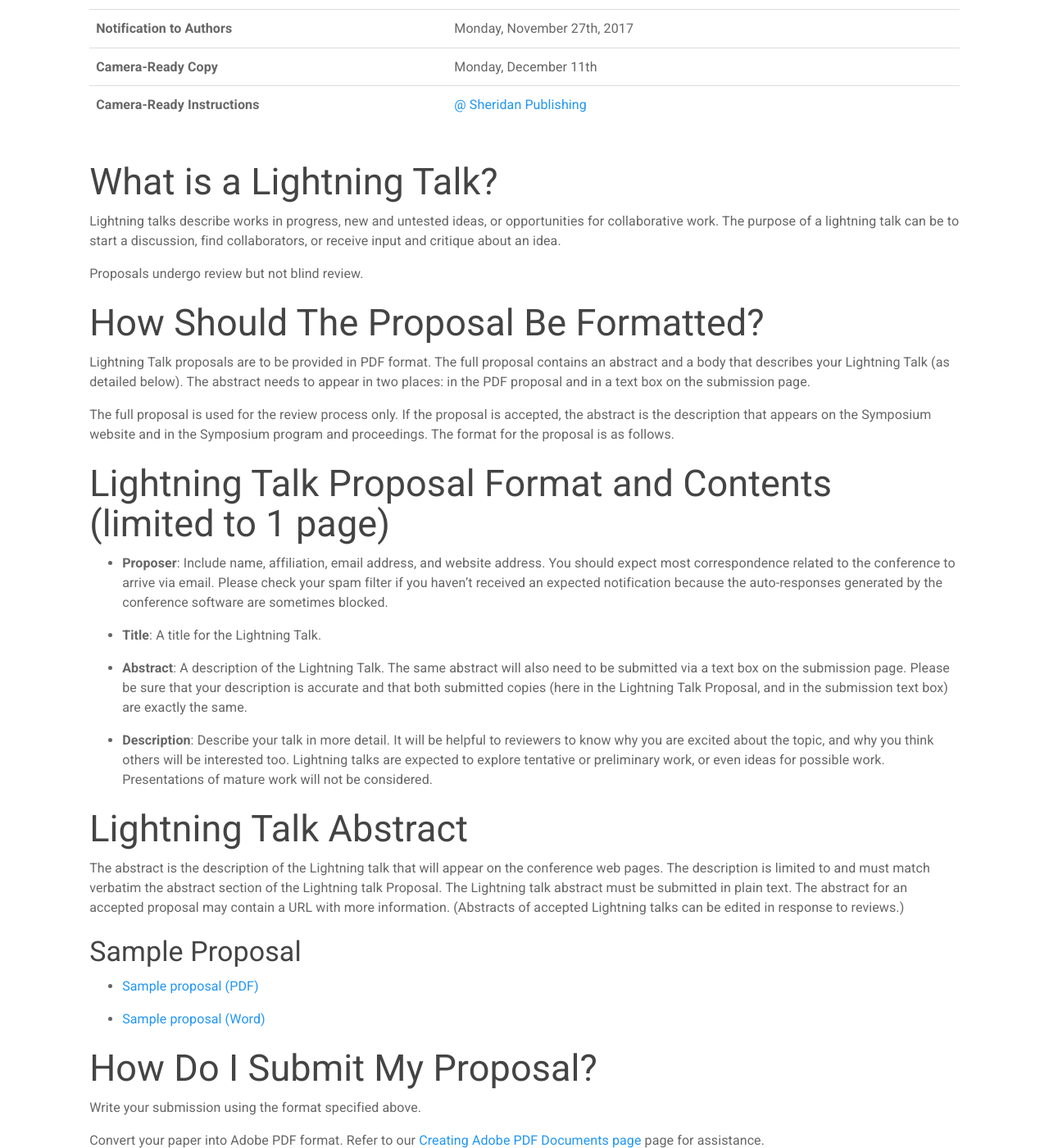
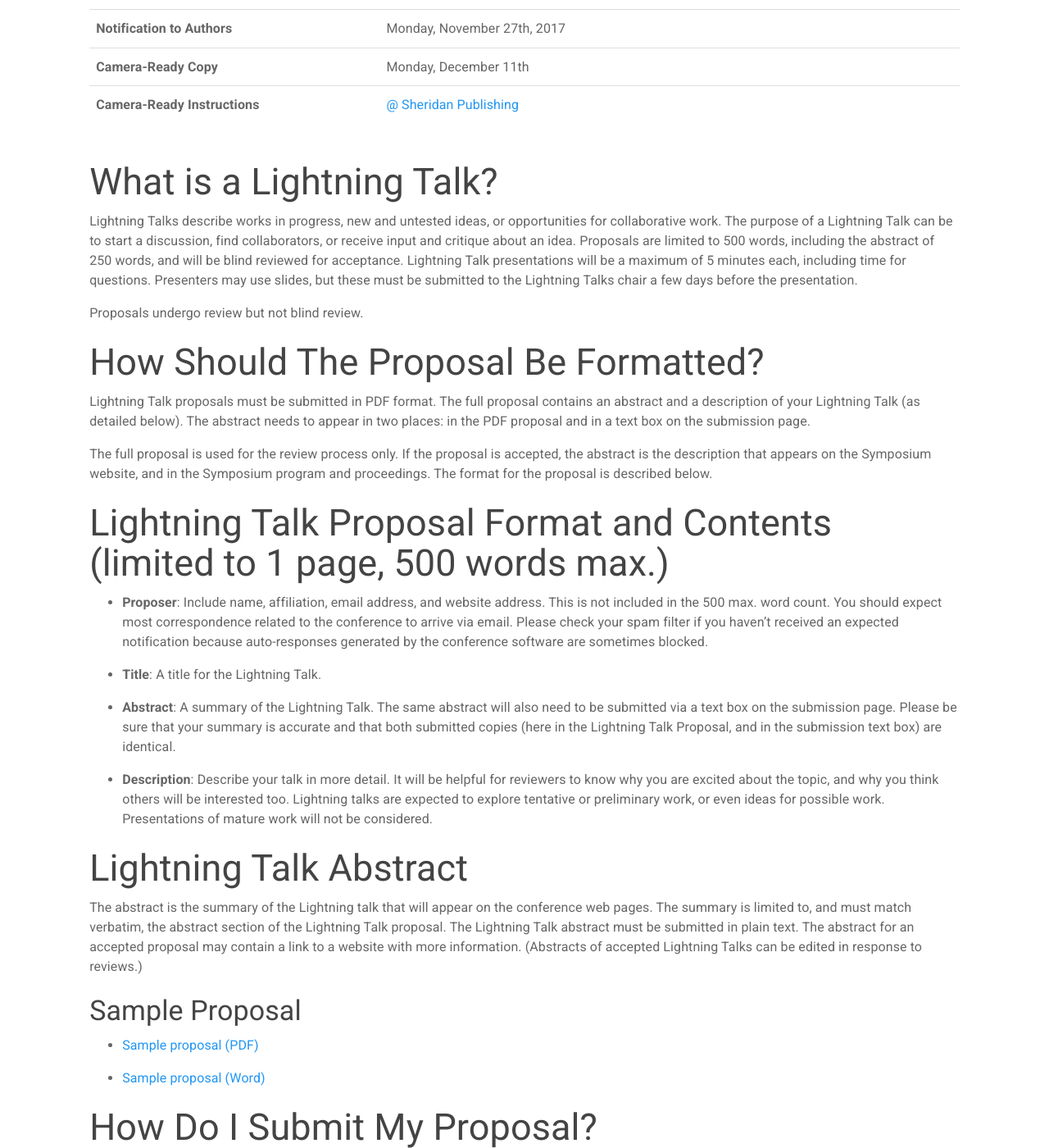
Before and after one commit to sigcsets/sigcse2018, a Jekyll site: the page built from authors/lightningtalks.md, in a window 1280 px wide and 1400 px high, scrolled down 421 px. Shown: the whole window at 82% size. Built offline with Jekyll 4.4.1, drawn with Linux system fonts in a browser that asks for light colours; some of the changed text lies outside the part shown.

Commit message:
Lightning Talk updates

```diff
--- a/_data/cfp.yml
+++ b/_data/cfp.yml
@@ -171,7 +171,7 @@ details:
     connector: "including"
     length: "45 minutes"
   Lightning Talks:
-    limits: "1 page"
+    limits: "1 page, 500 words max."
     connector: "including"
     abstract: "250 words"
     length: "5 minutes"
--- a/authors/lightningtalks.md
+++ b/authors/lightningtalks.md
@@ -7,49 +7,29 @@ showTitle: true
 
 ## What is a Lightning Talk?
 
-Lightning talks describe works in progress, new and untested ideas, or
-opportunities for collaborative work. The purpose of a lightning talk
-can be to start a discussion, find collaborators, or receive input and
-critique about an idea.
+Lightning Talks describe works in progress, new and untested ideas, or opportunities for collaborative work. The purpose of a Lightning Talk can be to start a discussion, find collaborators, or receive input and critique about an idea. Proposals are limited to 500 words, including the abstract of 250 words,  and will be blind reviewed for acceptance. Lightning Talk presentations will be a maximum of 5 minutes each, including time for questions. Presenters may use slides, but these must be submitted to the Lightning Talks chair a few days before the presentation.
 
 Proposals undergo review but not blind review.
 
 ## How Should The Proposal Be Formatted?
 
-Lightning Talk proposals are to be provided in PDF format. The full proposal contains an abstract and a body that describes your Lightning Talk (as detailed below). The abstract needs to appear in two places: in the PDF proposal and in a text box on the submission page.
+Lightning Talk proposals must be submitted in PDF format. The full proposal contains an abstract and a description of your Lightning Talk (as detailed below). The abstract needs to appear in two places: in the PDF proposal and in a text box on the submission page.
 
-The full proposal is used for the review process only. If the proposal
-is accepted, the abstract is the description that appears on the
-Symposium website and in the Symposium program and proceedings. The
-format for the proposal is as follows.
+The full proposal is used for the review process only. If the proposal is accepted, the abstract is the description that appears on the Symposium website, and in the Symposium program and proceedings. The format for the proposal is described below.
 
 ## Lightning Talk Proposal Format and Contents (limited to {{site.data.cfp.details["Lightning Talks"].limits}})
 
--   **Proposer**: Include name, affiliation, email address, and website address. You should expect most correspondence related to the conference to arrive via email. Please check your spam filter if you haven’t received an expected notification because the auto-responses generated by the conference software are sometimes blocked.
+-   **Proposer**: Include name, affiliation, email address, and website address. This is not included in the 500 max. word count.  You should expect most correspondence related to the conference to arrive via email. Please check your spam filter if you haven’t received an expected notification because auto-responses generated by the conference software are sometimes blocked.
 
 -   **Title**: A title for the Lightning Talk.
 
--   **Abstract**: A description of the Lightning Talk. The same abstract
-    will also need to be submitted via a text box on the submission
-    page. Please be sure that your description is accurate and that both
-    submitted copies (here in the Lightning Talk Proposal, and in the
-    submission text box) are exactly the same.
+-   **Abstract**: A summary of the Lightning Talk. The same abstract will also need to be submitted via a text box on the submission page. Please be sure that your summary is accurate and that both submitted copies (here in the Lightning Talk Proposal, and in the submission text box) are identical.
 
--   **Description**: Describe your talk in more detail. It will be helpful
-    to reviewers to know why you are excited about the topic, and why
-    you think others will be interested too. Lightning talks are
-    expected to explore tentative or preliminary work, or even ideas for
-    possible work. Presentations of mature work will not be considered.
+-   **Description**: Describe your talk in more detail. It will be helpful for reviewers to know why you are excited about the topic, and why you think others will be interested too. Lightning talks are expected to explore tentative or preliminary work, or even ideas for possible work. Presentations of mature work will not be considered.
 
 ## Lightning Talk Abstract
 
-The abstract is the description of the Lightning talk that will appear
-on the conference web pages. The description is limited to and must
-match verbatim the abstract section of the Lightning talk Proposal. The
-Lightning talk abstract must be submitted in plain text. The abstract
-for an accepted proposal may contain a URL with more information.
-(Abstracts of accepted Lightning talks can be edited in response to
-reviews.)
+The abstract is the summary of the Lightning talk that will appear on the conference web pages. The summary is limited to, and must match verbatim, the abstract section of the Lightning Talk proposal. The Lightning Talk abstract must be submitted in plain text. The abstract for an accepted proposal may contain a link to a website with more information. (Abstracts of accepted Lightning Talks can be edited in response to reviews.)
 
 ### Sample Proposal
 
```
